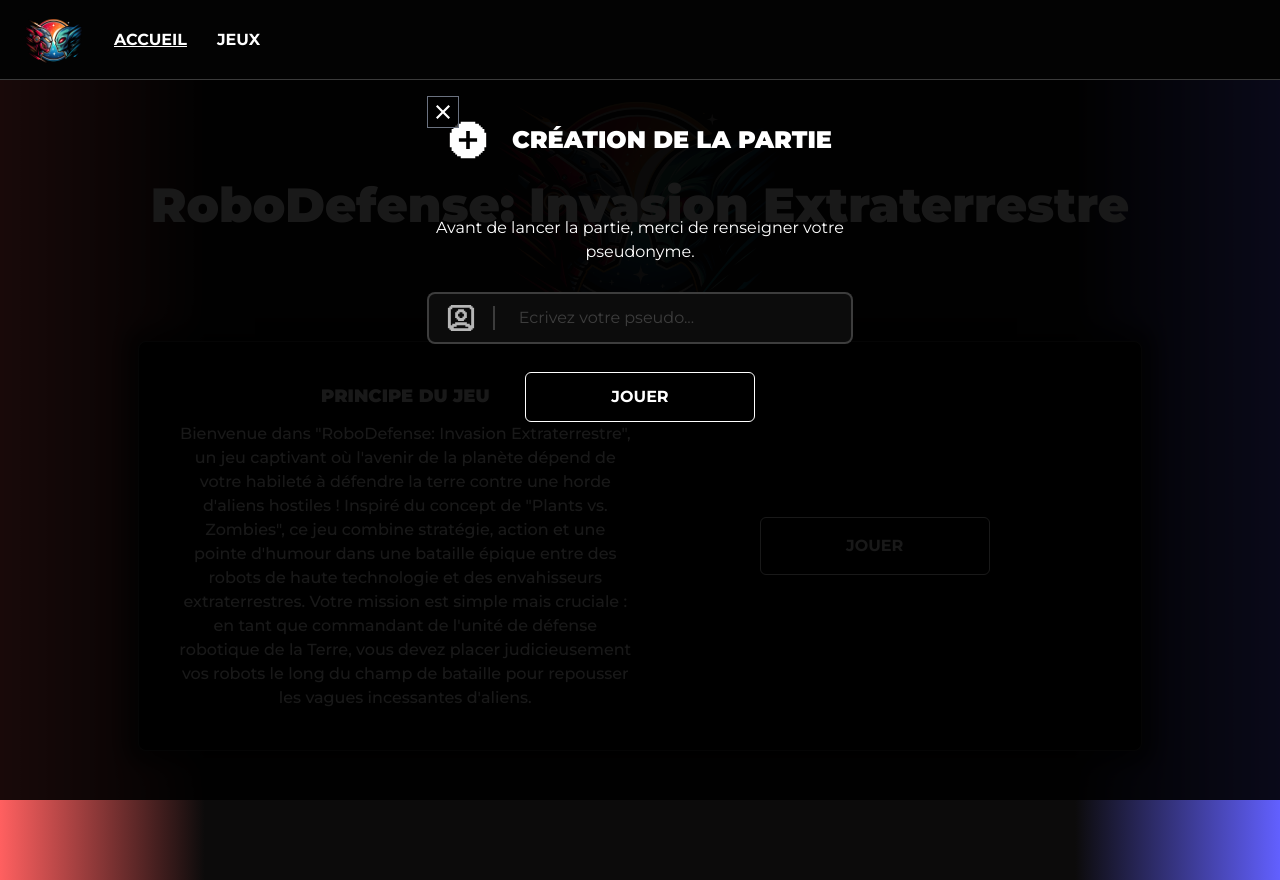
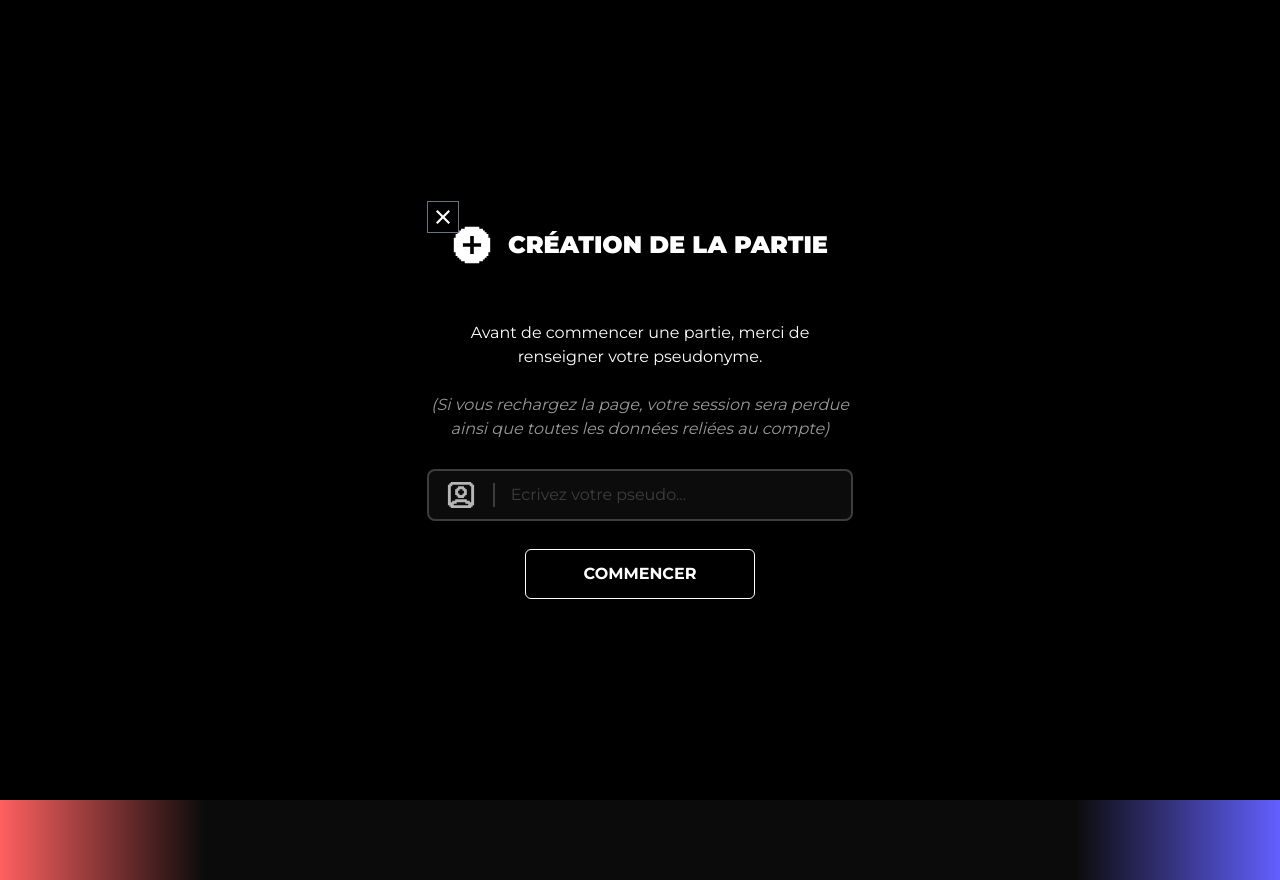
Before and after one commit to ProjetTD/Front, a Vue app: page / in a window 1280 px wide. Both pictures are taken after a click on the button "JOUER". Built offline with nearby package versions, Linux system fonts and the light colour scheme.

Commit message:
Update styles and functionality in App.vue, default.scss, and Home.vue

```diff
--- a/src/App.vue
+++ b/src/App.vue
@@ -1,5 +1,5 @@
 <template>
-  <nav class="relative px-6 z-[99] uppercase">
+  <nav class="relative px-6 z-[50] uppercase">
     <router-link to="/"><img class="w-[60px]" src="./assets/images/logo.png"></router-link>
     <router-link to="/">Accueil</router-link>
     <router-link to="/player">Jeux</router-link>
--- a/src/assets/styles/default.scss
+++ b/src/assets/styles/default.scss
@@ -1,7 +1,3 @@
-.absoluteCenter {
-  @apply top-1/2 left-1/2 transform -translate-x-1/2 -translate-y-1/2;
-}
-
 .fadeTransition {
   &-enter-active,
   &-leave-active {
@@ -46,10 +42,7 @@
     &:focus-within {
       @apply
       border-2
-      border-t-white/20
-      border-r-white/20
-      border-l-white/20
-      border-b-[#ffffff]
+      border-[#9e9e9e]
     }
 
     img, svg:not(.eye) {
@@ -72,7 +65,7 @@
     }
 
     input {
-      @apply bg-transparent outline-none pl-6 w-full lg:w-96;
+      @apply bg-transparent outline-none pl-[1rem] w-full lg:w-96;
       background-clip: content-box;
 
       &::placeholder {
--- a/src/pages/Home.vue
+++ b/src/pages/Home.vue
@@ -17,8 +17,8 @@
     </div>
     <transition name="fadeTransition">
       <div v-show="popup"
-           class="z-50 absoluteCenter h-full gap-14 flex-col fixed w-full bg-black/90 text-white top-0 left-0 flex items-center text-center pt-24">
-        <div class="relative w-4/5 lg:w-1/3 flex items-center justify-center gap-6">
+           class="z-[99] justify-center h-full gap-14 flex-col absolute lg:fixed w-full bg-black text-white top-0 left-0 flex items-center text-center">
+        <div class="relative w-4/5 lg:w-1/3 flex items-center justify-center gap-4">
           <img class="mt-6 w-10 h-10" src="@/assets/images/player/more.svg" />
           <h1 class="mt-6 font-black text-[1rem] lg:text-[1.5rem] z-10 uppercase">Création de la partie</h1>
           <button
@@ -28,8 +28,11 @@
           </button>
         </div>
         <div class="flex items-center flex-col w-4/5 lg:w-1/3 gap-7">
-          <span class="title">
-            Avant de lancer la partie, merci de renseigner votre pseudonyme.
+          <span>
+            Avant de commencer une partie, merci de renseigner votre pseudonyme.
+            <br>
+            <br>
+            <i class="opacity-60">(Si vous rechargez la page, votre session sera perdue ainsi que toutes les données reliées au compte)</i>
           </span>
           <div class="input-container !w-full flex flex-col gap-4">
             <div class="content !rounded-lg">
@@ -39,7 +42,7 @@
             </div>
           </div>
           <div class="w-full flex flex-col gap-4 justify-center items-center">
-            <button class="button w-[230px] h-[50px] font-bold uppercase border-white border-[1px] rounded-md" v-on:click="createPlayer(pseudo)">Jouer</button>
+            <button class="button w-[230px] h-[50px] font-bold uppercase border-white border-[1px] rounded-md" v-on:click="createPlayer(pseudo)">Commencer</button>
           </div>
         </div>
       </div>
@@ -55,6 +58,7 @@ export default {
     return {
       popup: false,
       pseudo: null,
+      id: localStorage.getItem('userIdSession') || ''
     }
   },
   methods: {
@@ -66,13 +70,21 @@ export default {
         alert('Votre pseudo doit contenir au moins 3 caractères !')
         return
       }
+
+      localStorage.setItem('userPseudo', pseudo);
+
       this.$api.post('/players', {
         name: pseudo,
         score: 0,
         level: 0,
         ressources: 100,
-      }).catch((error) => {
-        console.log(error)
+      })
+      .then((response) => {
+        localStorage.setItem('userIdSession', response.data.id);
+        this.$router.push('/player')
+      })
+      .catch((error) => {
+        console.log(error.response.data.detail.code)
       })
     }
   }
```
